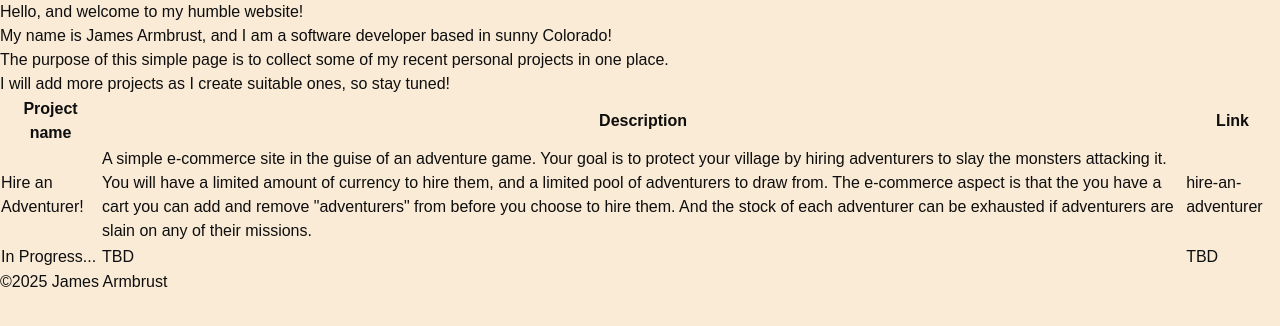
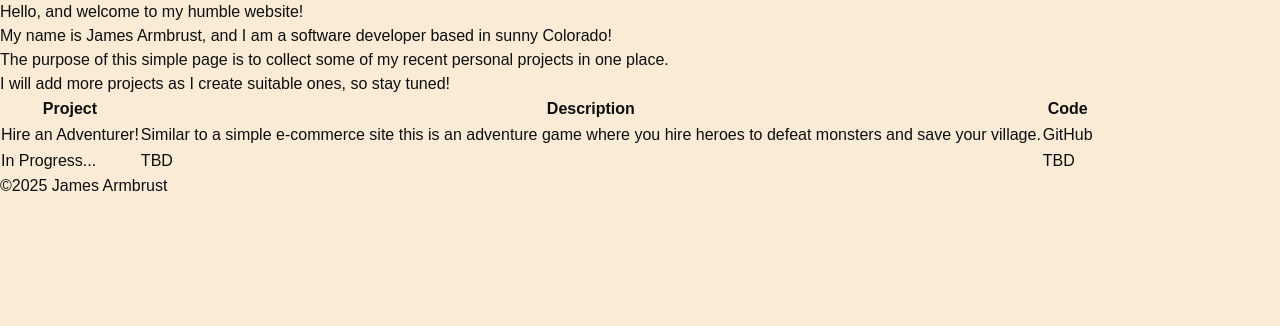
Before and after one commit to jarmbrust/website2, a Next.js app: page / in a window 1280 px wide. Shown: the top 326 px of the page. Built offline with nearby package versions, Linux system fonts and the light colour scheme.

Commit message:
small refactor and rewording

```diff
--- a/src/app/page.tsx
+++ b/src/app/page.tsx
@@ -2,24 +2,43 @@
 export default function Home() {
   return (
     <div>
-      <main className="flex flex-col justify-center items-center">
+      <main className="flex flex-col justify-center items-center px-4 py-4">
         <h1 className="flex mt-[20px] text-2xl">Hello, and welcome to my humble website!</h1>
         <p className="mt-[10px]">My name is James Armbrust, and I am a software developer based in sunny Colorado!</p>
         <p className="mt-[10px]">The purpose of this simple page is to collect some of my recent personal projects in one place.</p>
         <p className="mt-[10px]">I will add more projects as I create suitable ones, so stay tuned!</p>
 
         <div className="mt-[30px]">
-          <table className="w-full border-collapse">
+          <table className=" border-collapse">
             <tbody className="border border-zinc-500">
-              <tr className="border border-zinc-500" ><th className="px-4 py-2">Project name</th><th className="px-4 py-2">Description</th><th className="px-4 py-2">Link</th></tr>
+              <tr className="border border-zinc-500" >
+                <th className="px-4 py-2 border-zinc-500">Project</th>
+                <th className="px-4 py-2 border-zinc-500">Description</th>
+                <th className="px-4 py-2 border-zinc-500">Code</th>
+              </tr>
               <tr className="border border-zinc-500">
-                <td className="px-4 py-2">Hire an Adventurer!</td>
-                <td className="max-w-[600px] px-4 py-2">
-                  A simple e-commerce site in the guise of an adventure game.  Your goal is to protect your village by hiring adventurers to slay the monsters attacking it.  You will have a limited amount of currency to hire them, and a limited pool of adventurers to draw from.  The e-commerce aspect is that the you have a cart you can add and remove &quot;adventurers&quot; from before you choose to hire them. And the stock of each adventurer can be exhausted if adventurers are slain on any of their missions.
+                <td className="px-5 py-4 border-zinc-500">
+                  <a
+                    className="text-blue-700"
+                    href="https://hire-an-adventurer.vercel.app/"
+                    target="_blank">
+                    Hire an Adventurer!
+                  </a>
                 </td>
-                <td><a className="text-blue-700 px-4 py-2" href="https://hire-an-adventurer.vercel.app/" target="_blank">hire-an-adventurer</a></td>
+                <td className="max-w-[600px] px-5 py-4">
+                  Similar to a simple e-commerce site this is an adventure game where you hire heroes to defeat monsters
+                  and save your village.
+                </td>
+                <td className="text-blue-700 px-5 py-4">
+                  <a  href="https://github.com/jarmbrust/hire-an-adventurer" target="_blank">
+                    GitHub
+                  </a>
+                </td>
               </tr>
-              <tr className="border border-zinc-500" ><td className="px-4 py-2">In Progress...</td><td className="max-w-[600px] px-4 py-2">TBD</td><td className="px-4 py-2">TBD</td></tr>
+              <tr className="border border-zinc-500" >
+                <td className="px-5 py-4">In Progress...</td>
+                <td className="max-w-[600px] px-5 py-4">TBD</td>
+                <td className="px-5 py-4">TBD</td></tr>
             </tbody>
           </table>
         </div>
```
